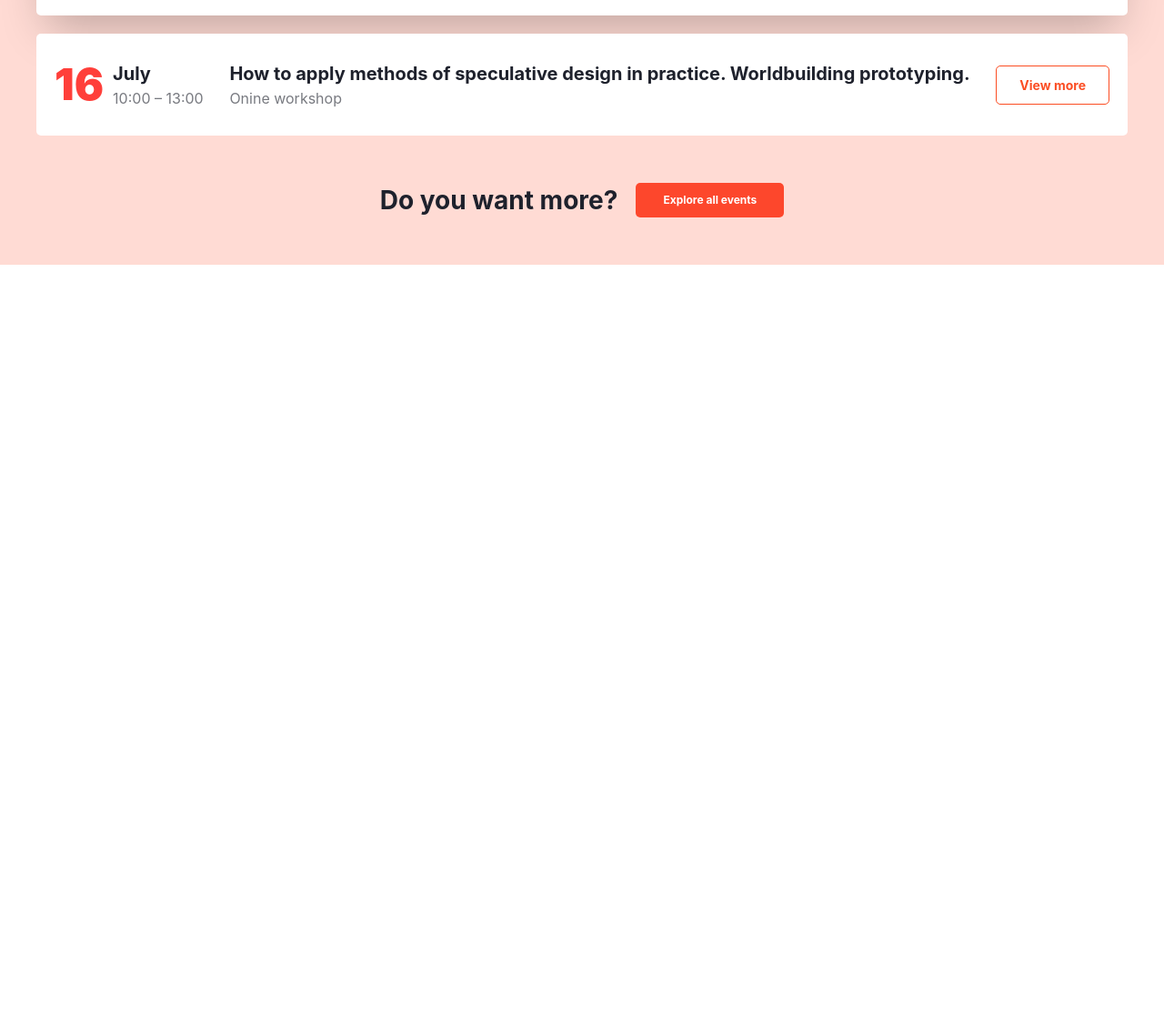
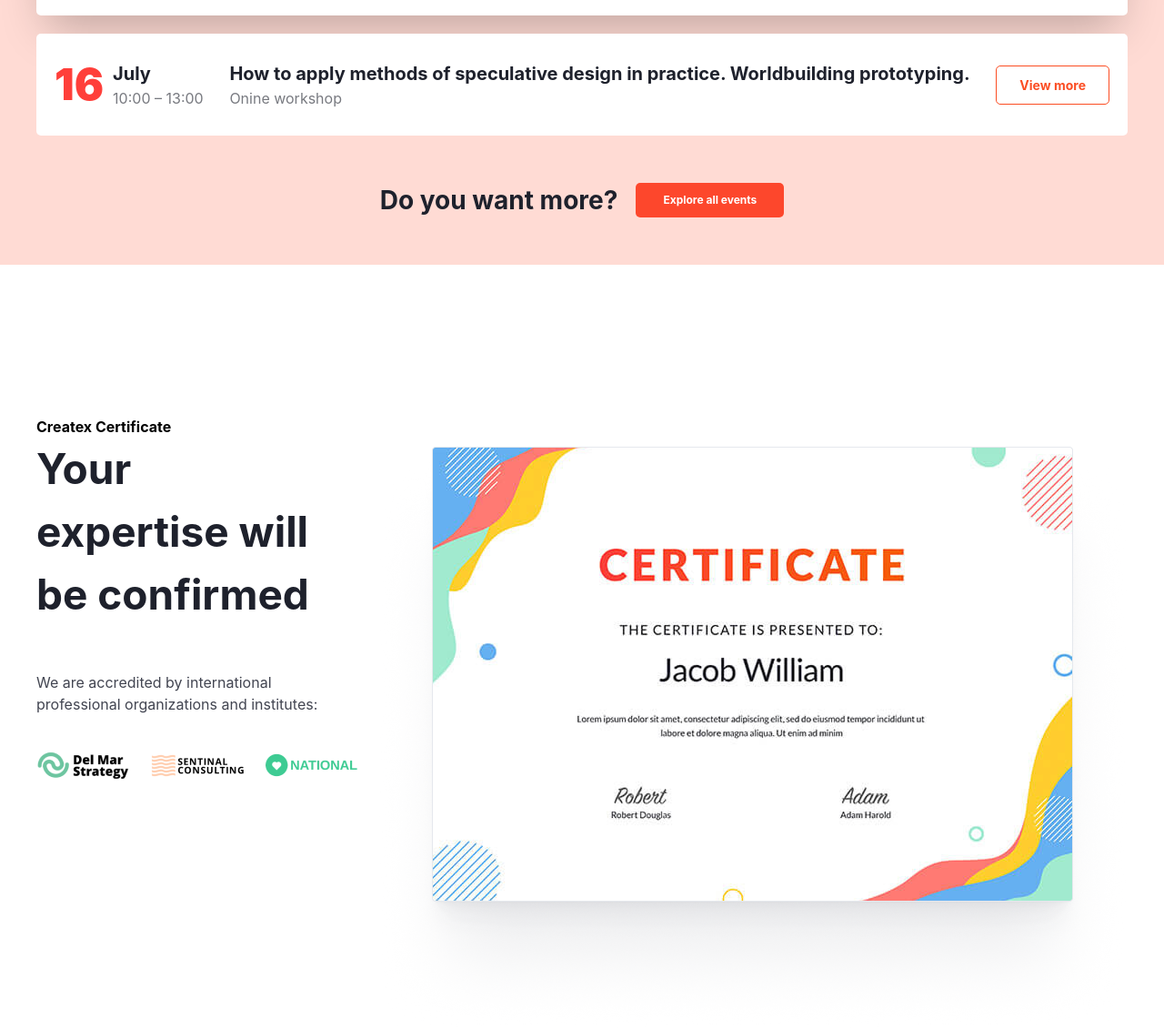
Before and after one commit to mahmadzoda09/GroupLesson2, a website: page index.html in a window 1280 px wide. Shown: the part 3955-5086 px from the top of the page at 91% size. Before the commit the page ends 4246 px from the top, so only its background shows below. Drawn offline with nearby package versions, Linux system fonts and the light colour scheme; files that its build step writes are made by us from their sources; a web font is replaced by a local one.

Commit message:
AbdulloPage1Sec6

```diff
--- a/index.html
+++ b/index.html
@@ -424,7 +424,7 @@
             >
               <nav class="flex gap-[10px] items-center">
                 <h1 class="font-black text-[48px] text-[#FF3F3A]">05</h1>
-                <article class="flex flex-col items-start ">
+                <article class="flex flex-col items-start">
                   <p class="font-bold text-[20px] text-[#1E212C]">August</p>
                   <p class="text-[#787A80]">11:00 – 14:00</p>
                 </article>
@@ -450,7 +450,7 @@
               <div class="flex flex-col lg:flex-row items-center gap-[45px]">
                 <nav class="flex gap-[10px] items-center">
                   <h1 class="font-black text-[48px] text-[#FF3F3A]">24</h1>
-                  <article class="flex flex-col items-start ">
+                  <article class="flex flex-col items-start">
                     <p class="font-bold text-[20px] text-[#1E212C]">July</p>
                     <p class="text-[#787A80]">11:00 – 12:30</p>
                   </article>
@@ -475,7 +475,7 @@
             >
               <nav class="flex gap-[10px] items-center">
                 <h1 class="font-black text-[48px] text-[#FF3F3A]">16</h1>
-                <article class="flex flex-col items-start ">
+                <article class="flex flex-col items-start">
                   <p class="font-bold text-[20px] text-[#1E212C]">July</p>
                   <p class="text-[#787A80]">10:00 – 13:00</p>
                 </article>
@@ -489,7 +489,7 @@
                 <p class="text-[#787A80]">Onine workshop</p>
               </nav>
               <button
-                class=" text-[#FB4D23] border-[1px] border-[#FB4D23] font-bold text-[14px] p-[10px_25px] rounded-[5px]"
+                class="text-[#FB4D23] border-[1px] border-[#FB4D23] font-bold text-[14px] p-[10px_25px] rounded-[5px]"
               >
                 View more
               </button>
@@ -509,6 +509,35 @@
           </div>
         </section>
       </div>
+
+      <section
+        class="max-w-300 m-auto flex flex-col gap-[50px] lg:flex-row lg:justify-between p-[50px_20px] lg:p-[50px_0] lg:pb-0 lg:items-center"
+      >
+        <aside class="flex flex-col gap-[50px]">
+          <div class="flex flex-col">
+            <h1 class="font-bold">Createx Certificate</h1>
+            <h1 class="text-[#1E212C] font-bold lg:text-[46px] text-[20px]">
+              Your expertise will be confirmed
+            </h1>
+          </div>
+          <div class="flex flex-col gap-[30px]">
+            <p class="text-[#424551]">
+              We are accredited by international professional organizations and
+              institutes:
+            </p>
+            <div class="flex flex-col lg:flex-row gap-[20px] items-center">
+              <img src="src/Abdullo/logo1.png" alt="" />
+              <img src="src/Abdullo/logo2.png" alt="" />
+              <img src="src/Abdullo/logo3.png" alt="" />
+            </div>
+          </div>
+        </aside>
+        <img
+          class="lg:relative lg:top-[150px]"
+          src="src/Abdullo/cetificate.png"
+          alt=""
+        />
+      </section>
     </main>
   </body>
 </html>
```
Also changed, not shown: src/Abdullo/cetificate.png (added), src/Abdullo/logo1.png (added), src/Abdullo/logo2.png (added), src/Abdullo/logo3.png (added).
